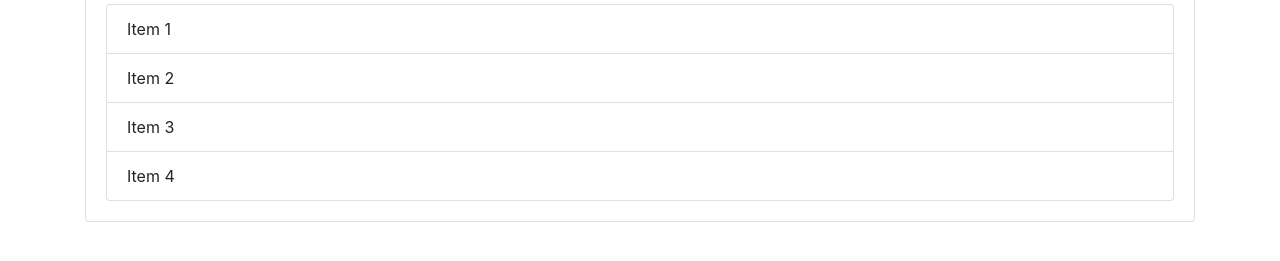
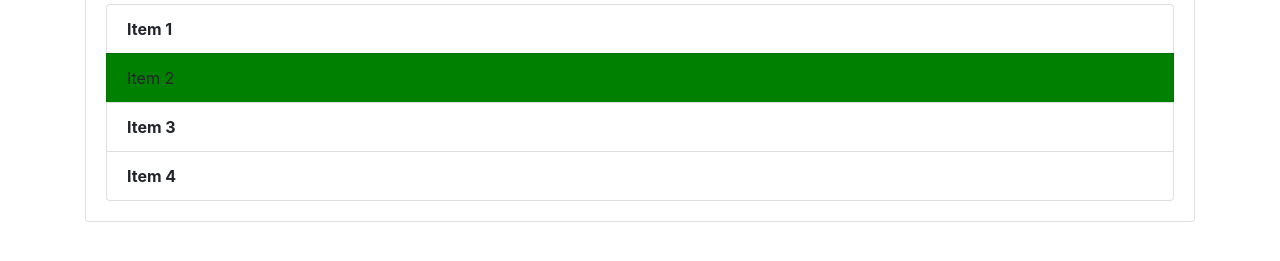
Before and after one commit to balajihack21/DOMmanipulation, a plain HTML site: page DOMHandon.html in a window 1280 px wide. Shown: the part 277-538 px from the top of the page. Drawn offline with nearby package versions, Linux system fonts and the light colour scheme.

Commit message:
update GetElementsByClassname

```diff
--- a/DOMHandon.html
+++ b/DOMHandon.html
@@ -37,6 +37,14 @@
     title.style="border:2px solid black;"
     let add=document.querySelector(".title")
     add.style="color:green;"
+
+    //using class name
+    let items=document.getElementsByClassName("list-group-item")
+
+     for(let i=0;i<items.length;i++){
+      items[i].style="font-weight:bold;"
+     }
+     items[1].style="background-color:green"
 </script>
 </body>
 </html>
```
